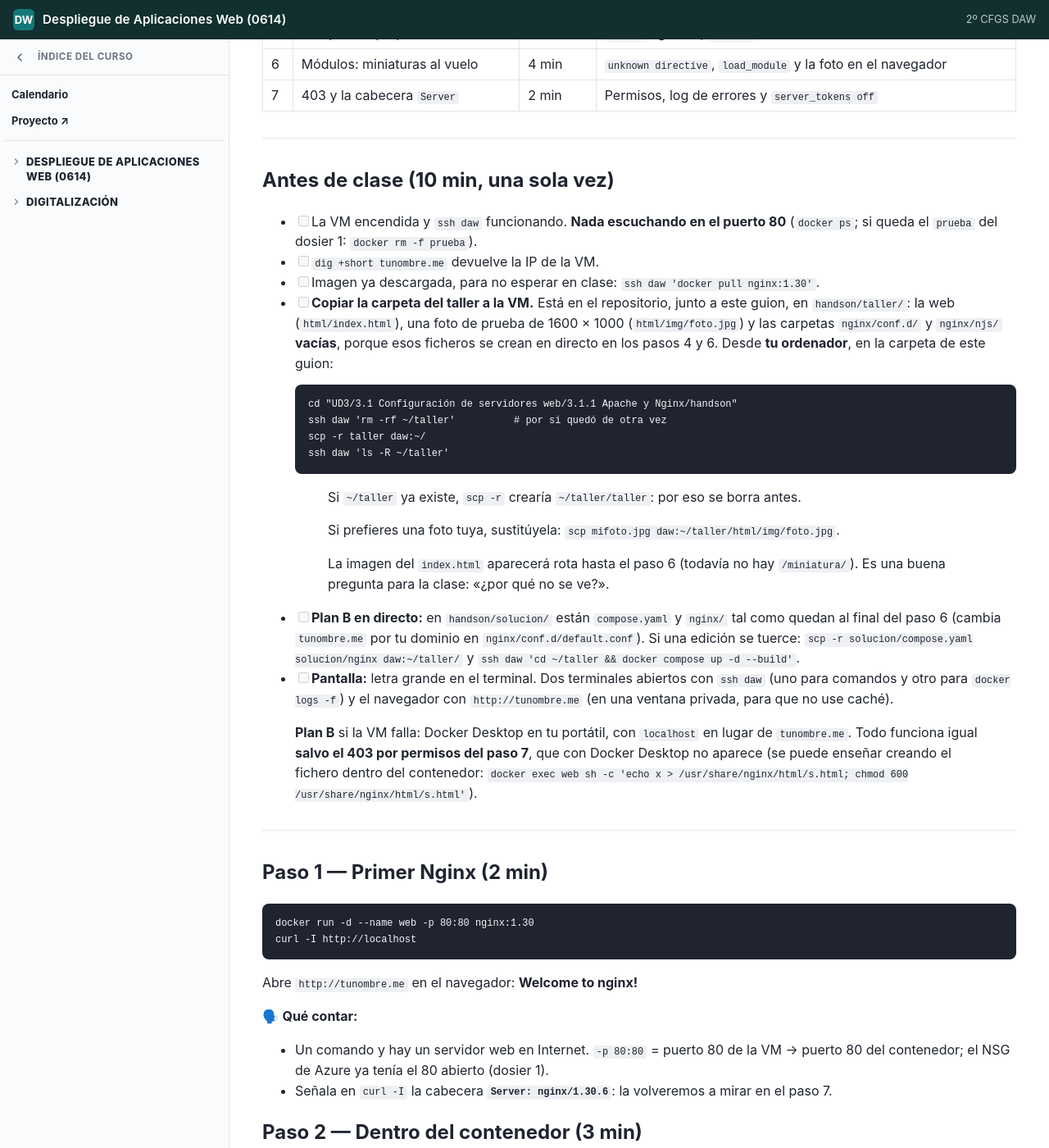
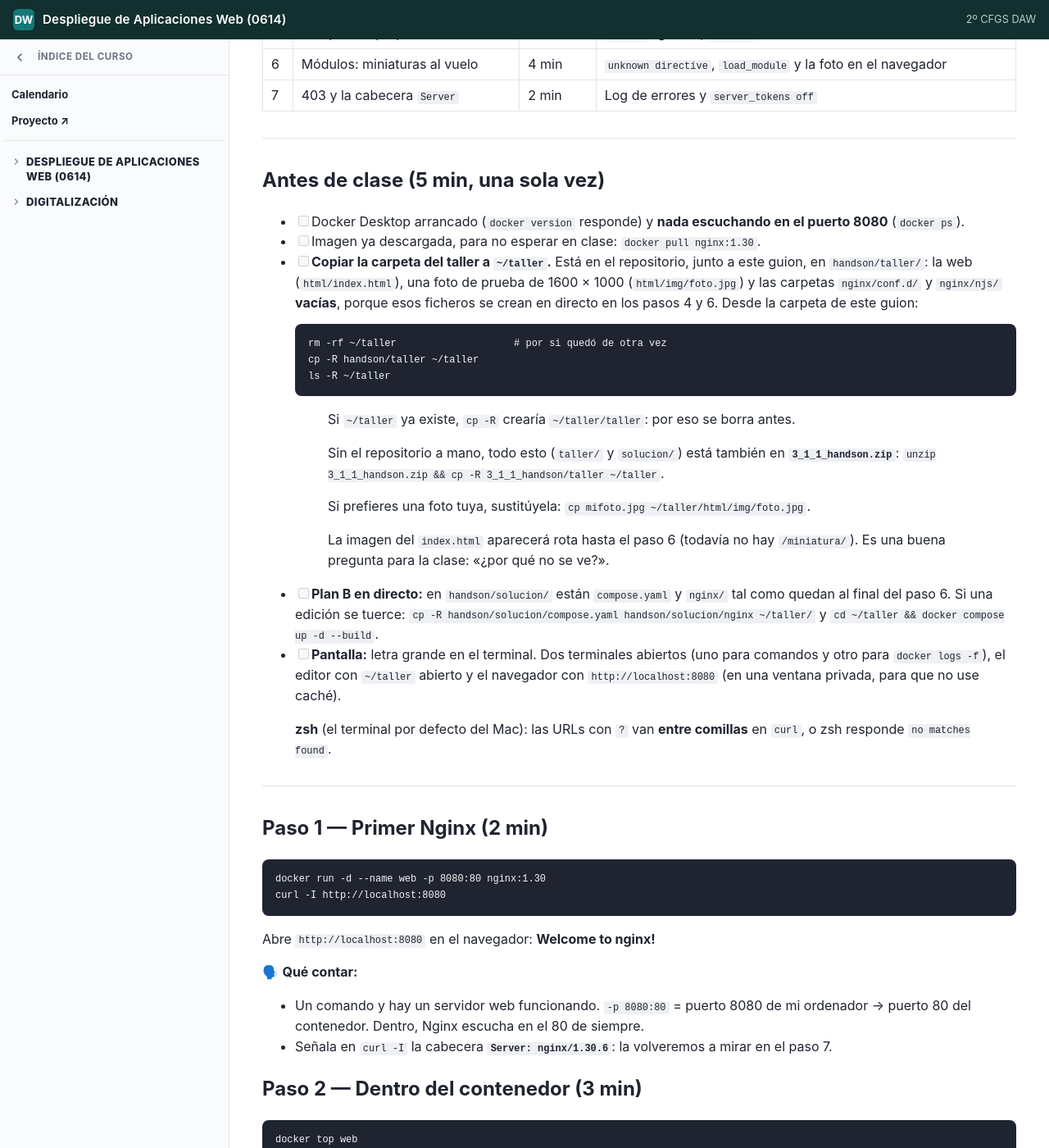
Before and after one commit to jpaniorte/2daw-daw-2627, a Jekyll site: the page built from UD3/3.1 Configuración de servidores web/3.1.1 Apache y Nginx/3_1_1_handson.md, in a window 1280 px wide and 1400 px high, scrolled down 462 px. Shown: the whole window at 82% size. Built offline with Jekyll 4.4.1, drawn with Linux system fonts in a browser that asks for light colours; some of the changed text lies outside the part shown.

Commit message:
UD3 3.1.1: taller de Nginx (diapositivas y zip) en el menú
- Página a pantalla completa con las diapositivas de Gamma del taller
- Zip descargable con el material del taller (taller/ y solucion/)
- Taller adaptado a Docker Desktop en localhost:8080, sin VM ni dominio
- Excluye programacion/ de la web

Co-Authored-By: Claude Opus 5.5 <noreply@anthropic.com>

````diff
--- a/UD3/3.1 Configuración de servidores web/3.1.1 Apache y Nginx/3_1_1_handson.md
+++ b/UD3/3.1 Configuración de servidores web/3.1.1 Apache y Nginx/3_1_1_handson.md
@@ -10,55 +10,55 @@ permalink: /servidores-web/semana-1/taller/
 
 > Guion para el docente: lo que se hace en directo, compartiendo pantalla, después de la presentación. El alumnado **solo mira** (y pregunta); luego repetirá todo esto, y más, en la práctica.
 
-**Duración:** 15–20 min · **Dónde:** en tu VM de Azure (`ssh daw`), con tu dominio (en este guion, `tunombre.me`).
+**Duración:** 15–20 min · **Dónde:** en tu ordenador, con Docker Desktop. Todo se sirve en **`http://localhost:8080`**.
 
 | # | Paso | Tiempo | Qué se ve |
 |---|------|--------|-----------|
-| 1 | Primer Nginx | 2 min | Un comando y ya hay web en `http://tunombre.me` |
+| 1 | Primer Nginx | 2 min | Un comando y ya hay web en `http://localhost:8080` |
 | 2 | Dentro del contenedor | 3 min | Dónde está la configuración y quién ejecuta qué |
 | 3 | Logs en directo | 2 min | Cada recarga del navegador es una línea |
 | 4 | Mi web y mi configuración | 3 min | *Bind mounts*, `nginx -t` y `reload` |
 | 5 | Romperlo a propósito | 3 min | `reload` aguanta; `restart` tumba la web |
 | 6 | Módulos: miniaturas al vuelo | 4 min | `unknown directive`, `load_module` y la foto en el navegador |
-| 7 | 403 y la cabecera `Server` | 2 min | Permisos, log de errores y `server_tokens off` |
+| 7 | 403 y la cabecera `Server` | 2 min | Log de errores y `server_tokens off` |
 
 ---
 
-## Antes de clase (10 min, una sola vez)
+## Antes de clase (5 min, una sola vez)
 
-- [ ] La VM encendida y `ssh daw` funcionando. **Nada escuchando en el puerto 80** (`docker ps`; si queda el `prueba` del dosier 1: `docker rm -f prueba`).
-- [ ] `dig +short tunombre.me` devuelve la IP de la VM.
-- [ ] Imagen ya descargada, para no esperar en clase: `ssh daw 'docker pull nginx:1.30'`.
-- [ ] **Copiar la carpeta del taller a la VM.** Está en el repositorio, junto a este guion, en `handson/taller/`: la web (`html/index.html`), una foto de prueba de 1600 × 1000 (`html/img/foto.jpg`) y las carpetas `nginx/conf.d/` y `nginx/njs/` **vacías**, porque esos ficheros se crean en directo en los pasos 4 y 6. Desde **tu ordenador**, en la carpeta de este guion:
+- [ ] Docker Desktop arrancado (`docker version` responde) y **nada escuchando en el puerto 8080** (`docker ps`).
+- [ ] Imagen ya descargada, para no esperar en clase: `docker pull nginx:1.30`.
+- [ ] **Copiar la carpeta del taller a `~/taller`.** Está en el repositorio, junto a este guion, en `handson/taller/`: la web (`html/index.html`), una foto de prueba de 1600 × 1000 (`html/img/foto.jpg`) y las carpetas `nginx/conf.d/` y `nginx/njs/` **vacías**, porque esos ficheros se crean en directo en los pasos 4 y 6. Desde la carpeta de este guion:
   ```bash
-  cd "UD3/3.1 Configuración de servidores web/3.1.1 Apache y Nginx/handson"
-  ssh daw 'rm -rf ~/taller'          # por si quedó de otra vez
-  scp -r taller daw:~/
-  ssh daw 'ls -R ~/taller'
+  rm -rf ~/taller                    # por si quedó de otra vez
+  cp -R handson/taller ~/taller
+  ls -R ~/taller
   ```
-  > Si `~/taller` ya existe, `scp -r` crearía `~/taller/taller`: por eso se borra antes.
+  > Si `~/taller` ya existe, `cp -R` crearía `~/taller/taller`: por eso se borra antes.
   >
-  > Si prefieres una foto tuya, sustitúyela: `scp mifoto.jpg daw:~/taller/html/img/foto.jpg`.
+  > Sin el repositorio a mano, todo esto (`taller/` y `solucion/`) está también en **`3_1_1_handson.zip`**: `unzip 3_1_1_handson.zip && cp -R 3_1_1_handson/taller ~/taller`.
+  >
+  > Si prefieres una foto tuya, sustitúyela: `cp mifoto.jpg ~/taller/html/img/foto.jpg`.
   >
   > La imagen del `index.html` aparecerá rota hasta el paso 6 (todavía no hay `/miniatura/`). Es una buena pregunta para la clase: «¿por qué no se ve?».
-- [ ] **Plan B en directo:** en `handson/solucion/` están `compose.yaml` y `nginx/` tal como quedan al final del paso 6 (cambia `tunombre.me` por tu dominio en `nginx/conf.d/default.conf`). Si una edición se tuerce: `scp -r solucion/compose.yaml solucion/nginx daw:~/taller/` y `ssh daw 'cd ~/taller && docker compose up -d --build'`.
-- [ ] **Pantalla:** letra grande en el terminal. Dos terminales abiertos con `ssh daw` (uno para comandos y otro para `docker logs -f`) y el navegador con `http://tunombre.me` (en una ventana privada, para que no use caché).
+- [ ] **Plan B en directo:** en `handson/solucion/` están `compose.yaml` y `nginx/` tal como quedan al final del paso 6. Si una edición se tuerce: `cp -R handson/solucion/compose.yaml handson/solucion/nginx ~/taller/` y `cd ~/taller && docker compose up -d --build`.
+- [ ] **Pantalla:** letra grande en el terminal. Dos terminales abiertos (uno para comandos y otro para `docker logs -f`), el editor con `~/taller` abierto y el navegador con `http://localhost:8080` (en una ventana privada, para que no use caché).
 
-> **Plan B** si la VM falla: Docker Desktop en tu portátil, con `localhost` en lugar de `tunombre.me`. Todo funciona igual **salvo el 403 por permisos del paso 7**, que con Docker Desktop no aparece (se puede enseñar creando el fichero dentro del contenedor: `docker exec web sh -c 'echo x > /usr/share/nginx/html/s.html; chmod 600 /usr/share/nginx/html/s.html'`).
+> **zsh** (el terminal por defecto del Mac): las URLs con `?` van **entre comillas** en `curl`, o zsh responde `no matches found`.
 
 ---
 
 ## Paso 1 — Primer Nginx (2 min)
 
 ```bash
-docker run -d --name web -p 80:80 nginx:1.30
-curl -I http://localhost
+docker run -d --name web -p 8080:80 nginx:1.30
+curl -I http://localhost:8080
 ```
 
-Abre `http://tunombre.me` en el navegador: **Welcome to nginx!**
+Abre `http://localhost:8080` en el navegador: **Welcome to nginx!**
 
 🗣️ **Qué contar:**
-- Un comando y hay un servidor web en Internet. `-p 80:80` = puerto 80 de la VM → puerto 80 del contenedor; el NSG de Azure ya tenía el 80 abierto (dosier 1).
+- Un comando y hay un servidor web funcionando. `-p 8080:80` = puerto 8080 de mi ordenador → puerto 80 del contenedor. Dentro, Nginx escucha en el 80 de siempre.
 - Señala en `curl -I` la cabecera **`Server: nginx/1.30.6`**: la volveremos a mirar en el paso 7.
 
 ## Paso 2 — Dentro del contenedor (3 min)
@@ -69,12 +69,12 @@ docker top web
 
 ```
 UID    PID   ...  CMD
-root   2459  ...  nginx: master process nginx -g daemon off;
-101    2502  ...  nginx: worker process
-101    2503  ...  nginx: worker process
+root   676   ...  nginx: master process nginx -g daemon off;
+statd  723   ...  nginx: worker process
+statd  724   ...  nginx: worker process
 ```
 
-🗣️ El **maestro** corre como `root` y es el **proceso principal** del contenedor (`daemon off`). Los **workers** corren con el UID 101, que dentro del contenedor es el usuario `nginx` (en la VM puede salir otro nombre para ese UID). Hay un *worker* por núcleo (`worker_processes auto`).
+🗣️ El **maestro** corre como `root` y es el **proceso principal** del contenedor (`daemon off`). Los **workers** corren con el UID 101, que dentro del contenedor es el usuario `nginx`. Fuera sale otro nombre (`statd` en Docker Desktop) porque `docker top` traduce el UID con los usuarios de la máquina donde corre Docker, no con los del contenedor. Hay un *worker* por núcleo (`worker_processes auto`).
 
 ```bash
 docker exec web ls /etc/nginx /etc/nginx/conf.d
@@ -97,12 +97,12 @@ En el **segundo terminal**:
 docker logs -f web
 ```
 
-Recarga varias veces `http://tunombre.me` en el navegador y pide una página que no existe (`http://tunombre.me/noexiste`).
+Recarga varias veces `http://localhost:8080` en el navegador y pide una página que no existe (`http://localhost:8080/noexiste`).
 
 🗣️ **Qué contar:**
-- Cada recarga es **una línea**. Señala la IP (la del centro), la petición, el **200** y el **404** y el *user-agent* del navegador.
+- Cada recarga es **una línea**. Señala la IP del cliente, la petición, el **200** y el **404** y el *user-agent* del navegador.
+- La IP no es `127.0.0.1` sino la de la pasarela de Docker (`192.168.65.1` en Docker Desktop): para Nginx, la petición llega desde fuera del contenedor.
 - El 404 aparece **dos veces**: una línea en el log de acceso y otra en el de errores (`open() … failed (2: No such file or directory)`).
-- Si aparece alguna línea que no es vuestra (`/wp-login.php`, `/.env`…), **aprovéchala**: son bots que ya han encontrado la VM.
 
 Deja este terminal así durante todo el taller.
 
@@ -121,7 +121,6 @@ ls -R
 Salida esperada:
 
 ```
-.:
 html  nginx
 
 ./html:
@@ -138,20 +137,20 @@ conf.d  njs
 ./nginx/njs:
 ```
 
-🗣️ **Qué contar:** de momento solo tenemos **la web** (`html/`), que copié antes de clase. Las carpetas `nginx/conf.d/` y `nginx/njs/` están **vacías**. Ahora vamos a escribir, aquí en el disco de la VM (no dentro del contenedor), los dos ficheros que faltan para que Nginx sirva esta web:
+🗣️ **Qué contar:** de momento solo tenemos **la web** (`html/`), que copié antes de clase. Las carpetas `nginx/conf.d/` y `nginx/njs/` están **vacías**. Ahora vamos a escribir, aquí en el disco de mi ordenador (no dentro del contenedor), los dos ficheros que faltan para que Nginx sirva esta web:
 
-1. **`nginx/conf.d/default.conf`**: la configuración del sitio (qué dominio, qué carpeta, qué fichero por defecto).
-2. **`compose.yaml`**: cómo arrancar el contenedor y qué carpetas de la VM se montan dentro.
+1. **`nginx/conf.d/default.conf`**: la configuración del sitio (qué nombre, qué carpeta, qué fichero por defecto).
+2. **`compose.yaml`**: cómo arrancar el contenedor y qué carpetas de mi ordenador se montan dentro.
 
-Como están en la VM y no en el contenedor, **si borramos el contenedor no se pierden**.
+Como están en mi ordenador y no en el contenedor, **si borramos el contenedor no se pierden**.
 
-**El sitio**, `nginx/conf.d/default.conf` (cambia `tunombre.me` por tu dominio):
+**El sitio**, `nginx/conf.d/default.conf`:
 
 ```bash
 cat > nginx/conf.d/default.conf <<'EOF'
 server {
     listen 80;
-    server_name tunombre.me www.tunombre.me;
+    server_name localhost;
 
     root  /usr/share/nginx/html;
     index index.html;
@@ -159,7 +158,7 @@ server {
 EOF
 ```
 
-🗣️ Lo mínimo: puerto, nombre del sitio, carpeta publicada y fichero por defecto. Es lo mismo que el `default.conf` que acabamos de ver dentro del contenedor, pero ahora es **nuestro**.
+🗣️ Lo mínimo: puerto, nombre del sitio, carpeta publicada y fichero por defecto. Es lo mismo que el `default.conf` que acabamos de ver dentro del contenedor, pero ahora es **nuestro**. El `listen` es el **80**: es el puerto de dentro del contenedor; el 8080 solo existe en mi ordenador.
 
 **El `compose.yaml`:**
 
@@ -169,7 +168,7 @@ services:
   web:
     image: nginx:1.30
     ports:
-      - "80:80"
+      - "8080:80"
     volumes:
       - ./nginx/conf.d:/etc/nginx/conf.d:ro
       - ./html:/usr/share/nginx/html:ro
@@ -186,11 +185,11 @@ docker compose ps
 
 (En el segundo terminal, corta el `docker logs -f web` con Ctrl+C y cambia a `cd ~/taller && docker compose logs -f`).
 
-Recarga `http://tunombre.me`: ahora sale **tu** web.
+Recarga `http://localhost:8080`: ahora sale **tu** web.
 
 🗣️ **Qué contar:**
-- La web (`html/`) y los sitios (`nginx/conf.d/`) están en la **VM** y se **montan** en el contenedor (`:ro`, solo lectura). Si borro el contenedor, no se pierde nada.
-- Edita `html/index.html` (cambia una palabra) y recarga el navegador: **no hace falta recargar Nginx** para cambiar la web.
+- La web (`html/`) y los sitios (`nginx/conf.d/`) están en **mi ordenador** y se **montan** en el contenedor (`:ro`, solo lectura). Si borro el contenedor, no se pierde nada.
+- Edita `html/index.html` en el editor (cambia una palabra) y recarga el navegador: **no hace falta recargar Nginx** para cambiar la web.
 - Cambiar la **configuración**, en cambio, sí requiere recargar. Siempre así:
 
 ```bash
@@ -207,15 +206,15 @@ docker compose exec web nginx -t
 ```
 
 ```
-nginx: [emerg] directive "index" is not terminated by ";" in /etc/nginx/conf.d/default.conf:6
+nginx: [emerg] unexpected "}" in /etc/nginx/conf.d/default.conf:7
 nginx: configuration file /etc/nginx/nginx.conf test failed
 ```
 
-🗣️ Te dice **qué**, **en qué fichero** y **en qué línea**. Ahora, «me da igual, recargo»:
+🗣️ Te dice **qué**, **en qué fichero** y **en qué línea**… aunque la línea es la **siguiente**: sin el `;`, Nginx sigue leyendo la directiva `index` y tropieza con la `}`. Cuando el error señala una línea que parece bien, mira la de **antes**. Ahora, «me da igual, recargo»:
 
 ```bash
 docker compose exec web nginx -s reload     # da el mismo error
-curl -s -o /dev/null -w "%{http_code}\n" http://localhost
+curl -s -o /dev/null -w "%{http_code}\n" http://localhost:8080
 ```
 
 🗣️ **200**: el `reload` **rechaza** la configuración rota y Nginx **sigue funcionando** con la anterior. Parece que no pasa nada… hasta que alguien reinicia:
@@ -246,7 +245,7 @@ docker compose exec web ls /etc/nginx/modules
 
 🗣️ Estos `.so` son los **módulos dinámicos** que trae la imagen: `image_filter`, `js` (njs), `acme`, `geoip` y `xslt`. Están, pero **no están cargados**.
 
-**6.1 Usar una directiva sin su módulo.** Edita `nginx/conf.d/default.conf` (`nano nginx/conf.d/default.conf`) y añade este bloque dentro del `server`, antes de la `}` final:
+**6.1 Usar una directiva sin su módulo.** Edita `nginx/conf.d/default.conf` y añade este bloque dentro del `server`, antes de la `}` final:
 
 ```nginx
     location /miniatura/ {
@@ -272,10 +271,9 @@ nginx: [emerg] unknown directive "image_filter" in /etc/nginx/conf.d/default.con
 
 ```bash
 docker run --rm nginx:1.30 cat /etc/nginx/nginx.conf > nginx/nginx.conf
-nano nginx/nginx.conf
 ```
 
-Haz tres cambios en directo:
+Ábrelo en el editor y haz tres cambios en directo:
 
 - **Al principio del todo**, antes de `user nginx;`:
   ```nginx
@@ -341,7 +341,7 @@ Abre en el navegador:
 ```bash
 docker compose exec web nginx -t
 docker compose exec web nginx -s reload
-curl http://tunombre.me/hola
+curl http://localhost:8080/hola
 ```
 
 🗣️ JavaScript ejecutado **dentro de Nginx**. Fíjate en que aquí basta con `reload`: el módulo ya estaba cargado en nuestra imagen y solo hemos cambiado el sitio.
@@ -349,30 +349,30 @@ curl http://tunombre.me/hola
 ## Paso 7 — 403 y la cabecera `Server` (2 min)
 
 ```bash
-echo "secreto" > html/secreto.html
-chmod 600 html/secreto.html
-ls -l html/secreto.html
-curl -s -o /dev/null -w "%{http_code}\n" http://localhost/secreto.html
+mkdir html/fotos
+curl -s -o /dev/null -w "%{http_code}\n" http://localhost:8080/fotos/
 ```
 
-🗣️ **403**. El fichero es de `daw` con permisos `600` y el *worker* corre como `nginx`, que no puede leerlo. El segundo terminal muestra el porqué: `open() "…/secreto.html" failed (13: Permission denied)`.
+🗣️ **403**. La carpeta existe pero no tiene `index.html`, y Nginx **no lista carpetas** si no se le pide (`autoindex off`). El segundo terminal muestra el porqué: `directory index of "/usr/share/nginx/html/fotos/" is forbidden`.
+
+🗣️ La otra causa típica de un 403 son los **permisos**: en un servidor Linux, un fichero con `chmod 600` que el *worker* (`nginx`) no puede leer da `(13: Permission denied)`. Con Docker Desktop no se ve, porque los ficheros montados desde el Mac o Windows se leen siempre; lo veréis en el servidor.
 
 ```bash
-chmod 644 html/secreto.html
-curl -s -o /dev/null -w "%{http_code}\n" http://localhost/secreto.html   # 200
-curl -I http://localhost | grep Server
+echo "<h1>Fotos</h1>" > html/fotos/index.html
+curl -s -o /dev/null -w "%{http_code}\n" http://localhost:8080/fotos/   # 200
+curl -I http://localhost:8080 | grep Server
 ```
 
 🗣️ Ahora sale `Server: nginx`, **sin versión**: el `nginx.conf` de nuestra imagen lleva `server_tokens off;`. Compáralo con el paso 1.
 
-**Y a la práctica**: «Ahora vosotros, en vuestra VM, y con evidencias.»
+**Y a la práctica**: «Ahora vosotros, y con evidencias.»
 
 ---
 
 ## Limpieza (después de clase)
 
 ```bash
-ssh daw 'cd ~/taller && docker compose down --rmi local && rm -rf ~/taller'
+cd ~/taller && docker compose down --rmi local && cd ~ && rm -rf ~/taller
 ```
 
 Para repetir el taller con otro grupo, vuelve a copiar `handson/taller/` como en «Antes de clase».
@@ -391,10 +391,11 @@ Para repetir el taller con otro grupo, vuelve a copiar `handson/taller/` como en
 │   └── conf.d/default.conf ← paso 4 (+ /miniatura/ y /hola en el paso 6)
 └── html/
     ├── index.html          ← antes de clase (handson/taller/)
-    └── img/foto.jpg        ← antes de clase (handson/taller/)
+    ├── img/foto.jpg        ← antes de clase (handson/taller/)
+    └── fotos/index.html    ← paso 7
 ```
 
-Estos ficheros finales están también en `handson/solucion/`. Si prefieres pegarlos en vez de copiarlos con `scp`, aquí están los dos que más se editan en directo:
+Estos ficheros finales (salvo `html/fotos/`) están también en `handson/solucion/`. Si prefieres pegarlos en vez de copiarlos, aquí están los dos que más se editan en directo:
 
 `nginx/conf.d/default.conf` (final):
 
@@ -402,7 +403,7 @@ Estos ficheros finales están también en `handson/solucion/`. Si prefieres pega
 cat > nginx/conf.d/default.conf <<'EOF'
 server {
     listen 80;
-    server_name tunombre.me www.tunombre.me;
+    server_name localhost;
 
     root  /usr/share/nginx/html;
     index index.html;
@@ -462,4 +463,4 @@ EOF
 
 ### Comprobado
 
-Con `nginx:1.30` (1.30.6): miniaturas de una foto de 1200 × 800 a 300 px (1 678 bytes) y a 100 px (830 bytes), `/hola` con njs, `server_tokens off` → `Server: nginx`, 403 por carpeta sin índice, 404. Con el `;` quitado: `nginx -t` y `reload` dan `directive "index" is not terminated by ";"`, la web sigue respondiendo 200 y, tras `docker compose restart`, el contenedor queda en `Restarting (1)` hasta que se corrige y vuelve solo a `Up`.
+Con Docker Desktop (Docker 29.7) y `nginx:1.30` (1.30.6), en `localhost:8080`: `Server: nginx/1.30.6`; *workers* como `statd` en `docker top`; 404 en los dos logs con cliente `192.168.65.1`. Sin el `;` de `index`: `nginx -t` y `reload` dan `unexpected "}" … default.conf:7`, la web sigue respondiendo 200 y, tras `docker compose restart`, el contenedor queda en `Restarting (1)` hasta que se corrige y vuelve solo a `Up`. Miniaturas de la foto de 1600 × 1000 a 200 × 125 y 600 × 375; `/hola` con njs; `server_tokens off` → `Server: nginx`. 403 por carpeta sin índice (`directory index … is forbidden`); en cambio, un fichero montado con `chmod 600` devuelve 200.
--- a/UD3/3.1 Configuración de servidores web/3.1.1 Apache y Nginx/handson/solucion/compose.yaml
+++ b/UD3/3.1 Configuración de servidores web/3.1.1 Apache y Nginx/handson/solucion/compose.yaml
@@ -2,7 +2,7 @@ services:
   web:
     build: ./nginx
     ports:
-      - "80:80"
+      - "8080:80"
     volumes:
       - ./nginx/conf.d:/etc/nginx/conf.d:ro
       - ./html:/usr/share/nginx/html:ro
--- a/UD3/3.1 Configuración de servidores web/3.1.1 Apache y Nginx/handson/solucion/nginx/conf.d/default.conf
+++ b/UD3/3.1 Configuración de servidores web/3.1.1 Apache y Nginx/handson/solucion/nginx/conf.d/default.conf
@@ -1,6 +1,6 @@
 server {
     listen 80;
-    server_name tunombre.me www.tunombre.me;
+    server_name localhost;
 
     root  /usr/share/nginx/html;
     index index.html;
--- a/UD3/3.1 Configuración de servidores web/3.1.1 Apache y Nginx/handson/taller/html/index.html
+++ b/UD3/3.1 Configuración de servidores web/3.1.1 Apache y Nginx/handson/taller/html/index.html
@@ -3,7 +3,7 @@
 <head><meta charset="utf-8"><title>Mi web</title></head>
 <body>
   <h1>Hola desde mi Nginx</h1>
-  <p>Servido desde un contenedor en mi VM de Azure.</p>
+  <p>Servido desde un contenedor con Docker.</p>
   <img src="/miniatura/foto.jpg?w=400" alt="Mi foto">
 </body>
 </html>
--- a/_config.yml
+++ b/_config.yml
@@ -11,6 +11,8 @@ exclude:
   - UD0
   - obsidian
   - autocorrector
+  # documentación interna de la programación didáctica
+  - programacion
   - themes
   - build.py
   - ra.pdf
@@ -138,6 +140,9 @@ nav:
             subs:
               - id: u3b1s1
                 title: "3.1.1 Instalación y configuración básica de Apache y Nginx"
+                pages:
+                  - { title: "Prácticas: taller de Nginx", url: "/servidores-web/semana-1/handson/", external: true }
+                  - { title: "Prácticas: taller de Nginx (zip)", url: "/UD3/3.1%20Configuraci%C3%B3n%20de%20servidores%20web/3.1.1%20Apache%20y%20Nginx/3_1_1_handson.zip" }
               - id: u3b1s2
                 title: "3.1.2 Hosts virtuales y redirecciones"
           - id: u3b2
````
Also changed, not shown: other parts of UD3/3.1 Configuración de servidores web/3.1.1 Apache y Nginx/3_1_1_handson.md (+7 -5 lines), UD3/3.1 Configuración de servidores web/3.1.1 Apache y Nginx/3_1_1_handson_diapositivas.html (added, +19 -0 lines), UD3/3.1 Configuración de servidores web/3.1.1 Apache y Nginx/handson/README.md (+3 -5 lines), 1 other file.
